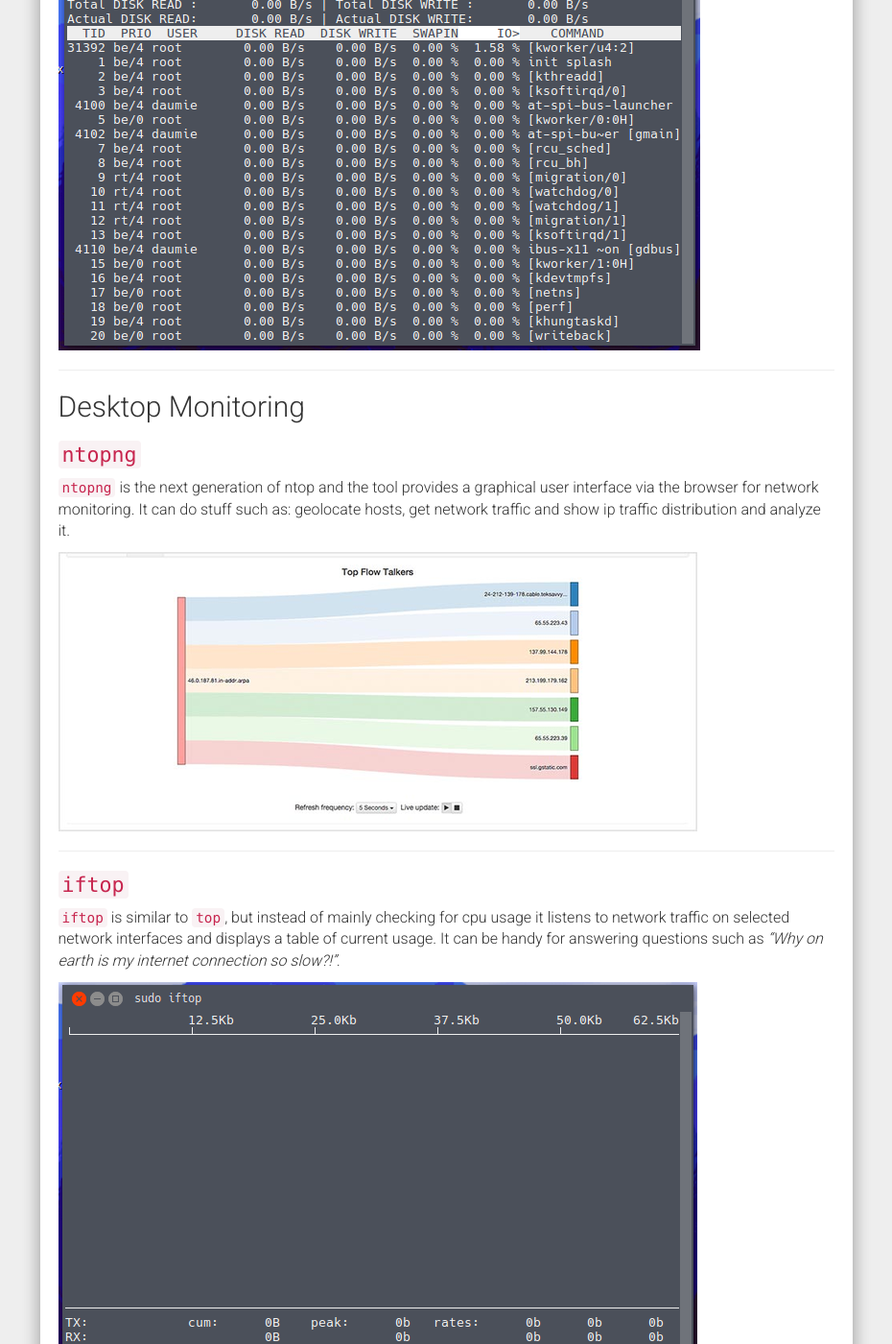
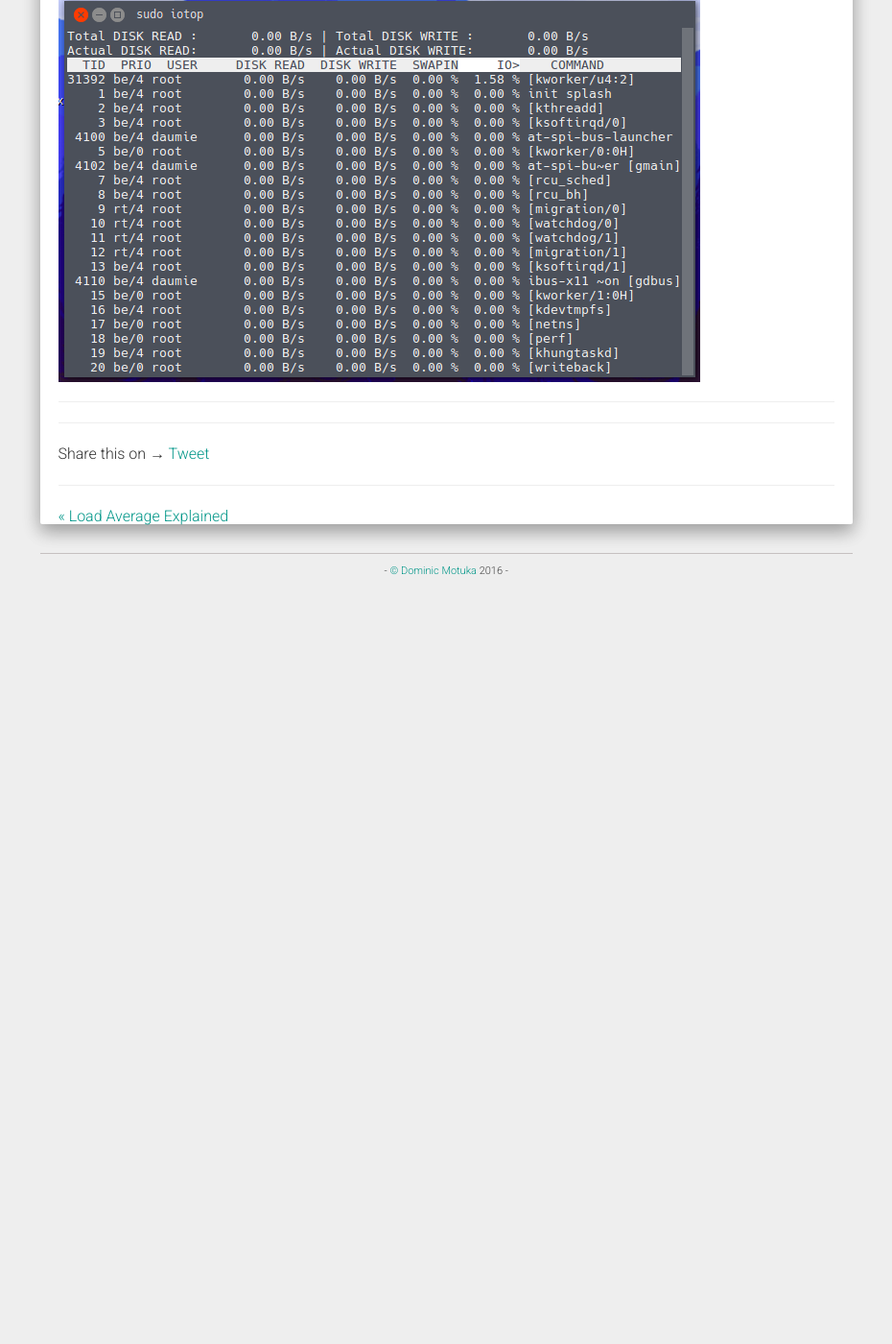
Before and after one commit to daumie/blog, a Jekyll site: the page built from _posts/2016-07-29-linux-system-monitoring-tools-every-sysadmin-should-know.md, in a window 1280 px wide and 1400 px high, scrolled down 4264 px. Shown: the whole window at 96% size, without its empty margins (321-1251 px from the left). Built offline with Jekyll 4.4.1, drawn with Linux system fonts in a browser that asks for light colours; nearby versions of some CDN libraries; comment, search, counter and statistics services are not loaded; after the commit the page ends 4894 px from its top, so only the background shows below that; some of the changed text lies outside the part shown.

Commit message:
cut post into small chunks/sections

```diff
--- a/_posts/2016-07-29-linux-system-monitoring-tools-every-sysadmin-should-know.md
+++ b/_posts/2016-07-29-linux-system-monitoring-tools-every-sysadmin-should-know.md
@@ -74,31 +74,3 @@ This is a small tool which is pre-installed on many unix systems. When you want
 ![iotop](/assets/img/iotop.png)
 
 ---
-
-## Desktop Monitoring
-
-### `ntopng`
-`ntopng` is the next generation of ntop and the tool provides a graphical user interface via the browser for network monitoring. It can do stuff such as: geolocate hosts, get network traffic and show ip traffic distribution and analyze it.
-
-![ntopng](/assets/img/ntopng.png)
-
----
-
-### `iftop`
-`iftop` is similar to `top`, but instead of mainly checking for cpu usage it listens to network traffic on selected network interfaces and displays a table of current usage. It can be handy for answering questions such as *“Why on earth is my internet connection so slow?!”.*
-
-
-![iftop](/assets/img/iftop.png)
-
----
-
-### `jnettop`
-`jnettop` visualises network traffic in much the same way as iftop does. It also supports customizable text output and a machine-friendly mode to support further analysis.
-
-![jnettop](/assets/img/jnettop.png)
-
----
-
-### `bandwidthd`
-`bandwidthd` tracks usage of *TCP/IP* network subnets and visualises that in the browser by building a html page with graphs in png. There is a database driven system that supports searching, filtering, multiple sensors and custom reports.
-![bandwidthd](/assets/img/bandwidthd.png)
```
Also changed, not shown: other parts of _posts/2016-07-29-linux-system-monitoring-tools-every-sysadmin-should-know.md (+1 -1 lines).
